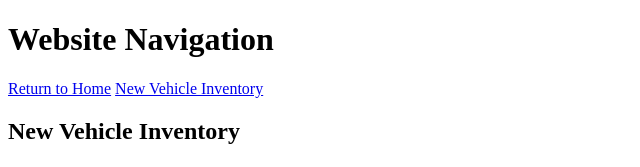
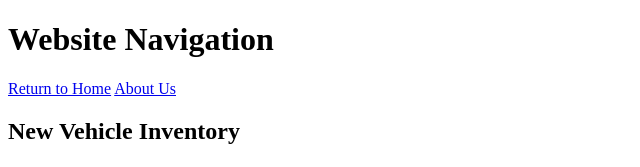
Before and after one commit to wesley-howell/hw1, a plain HTML site: page new-inventory.html in a window 1280 px wide. Shown: the top 167 px of the page, without its empty margins (0-640 px from the left). Drawn offline with Linux system fonts and the light colour scheme.

Commit message:
hw1 edits vf2

```diff
--- a/new-inventory.html
+++ b/new-inventory.html
@@ -7,7 +7,7 @@
         <h1>Website Navigation</h1>
         <a href="index.html">Return to Home</a>
 
-        <a href="new-inventory.html">New Vehicle Inventory</a>
+        <a href="about-us.html">About Us</a>
 
         <h2>New Vehicle Inventory</h2>
 
```
